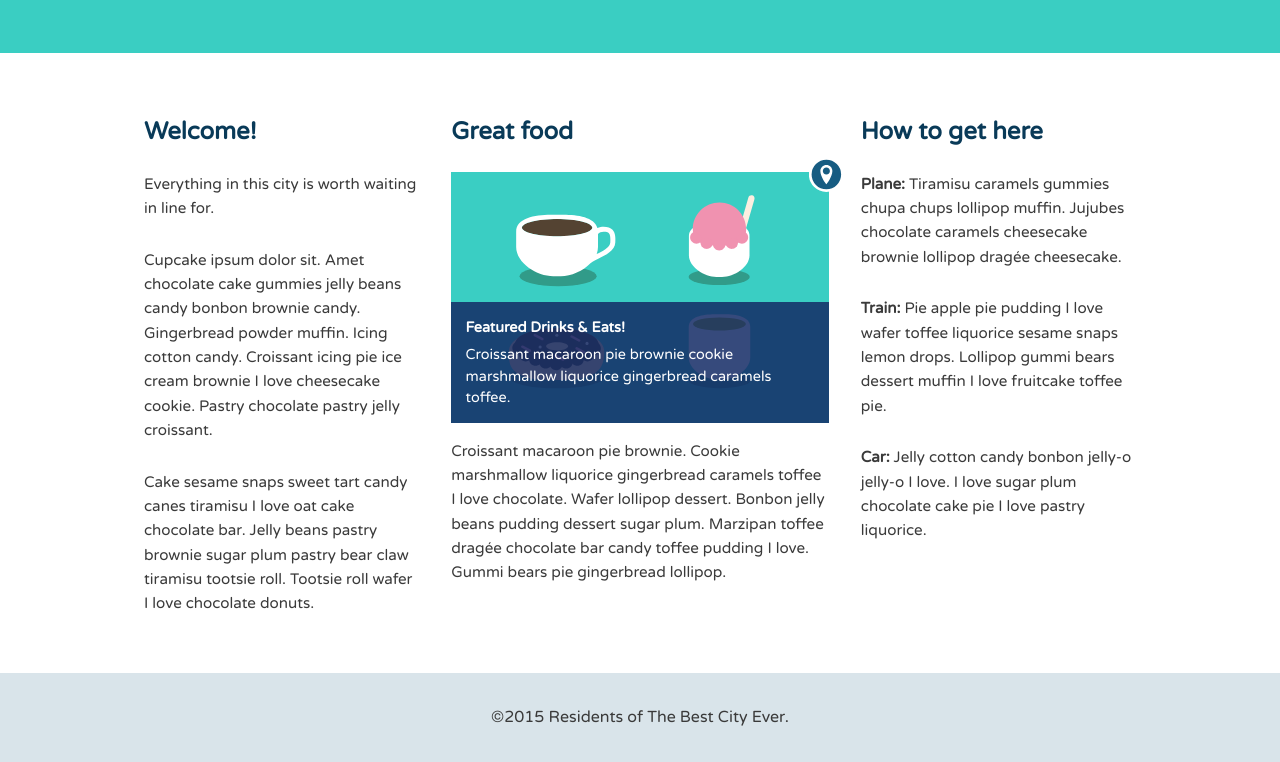
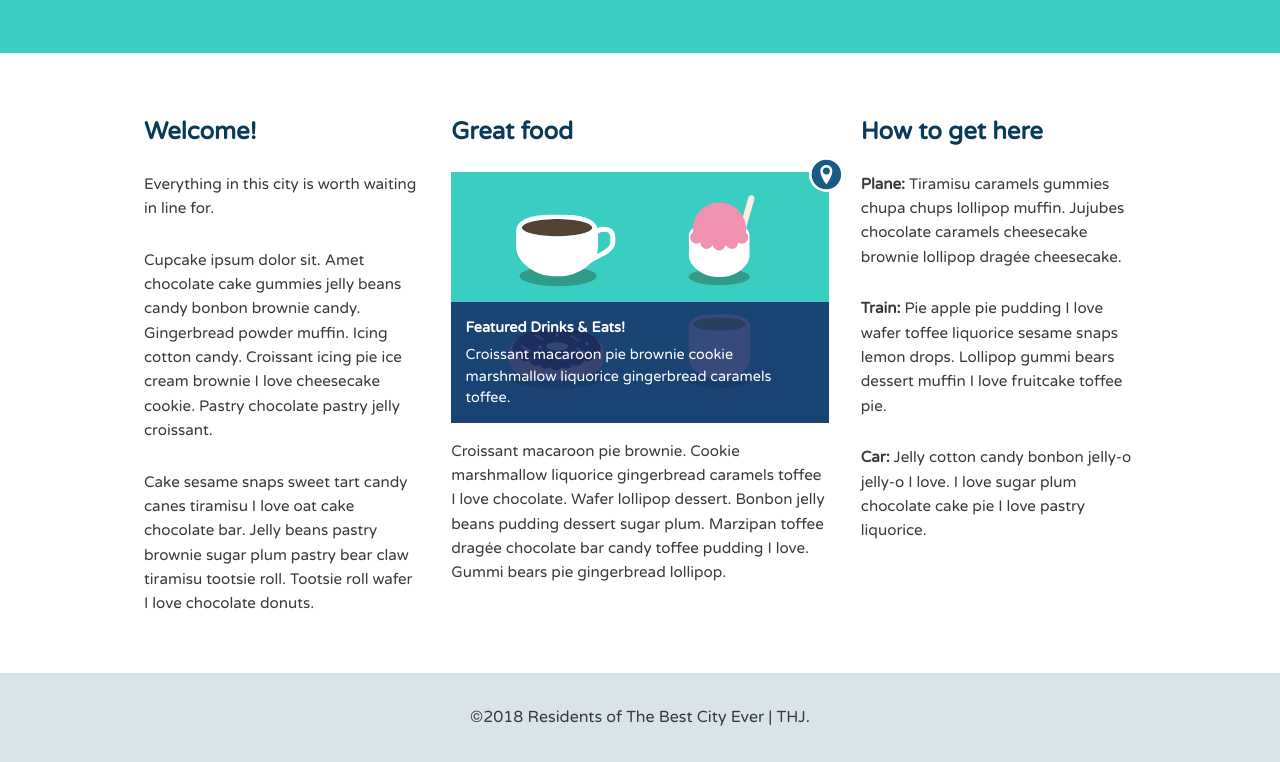
Before and after one commit to THJ420/CSS-Layout-Basic, a plain HTML site: page CSS Layout basic/index.html in a window 1280 px wide. Shown: the part 424-1186 px from the top of the page. Drawn offline with Linux system fonts and the light colour scheme.

Commit message:
Update index.html

```diff
--- a/CSS Layout basic/index.html
+++ b/CSS Layout basic/index.html
@@ -62,7 +62,7 @@
 	</div><!--/.container-->
 
 	<footer class="main-footer">
-		<span>&copy;2015 Residents of The Best City Ever.</span>
+		<span>&copy;2018 Residents of The Best City Ever | THJ.</span>
 	</footer>
 
 </body>
```
